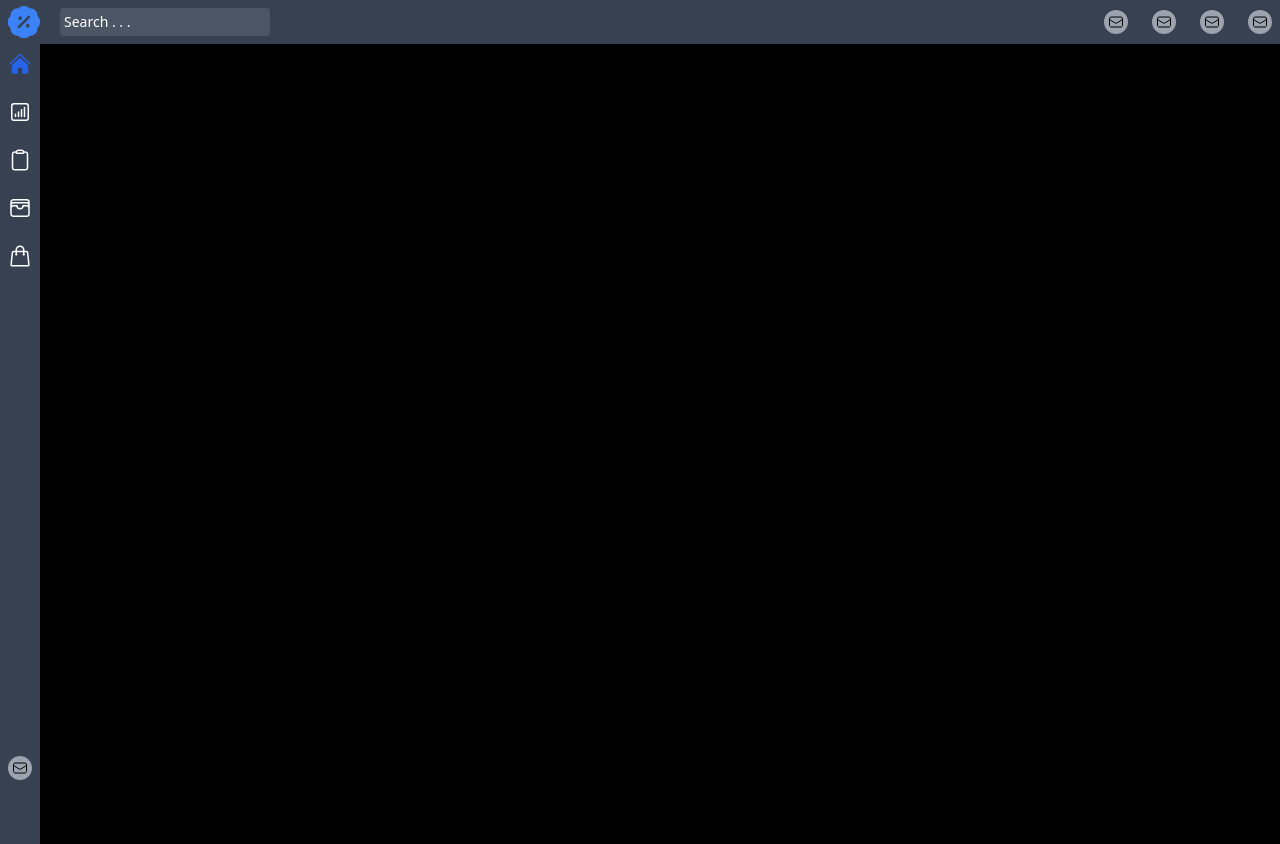
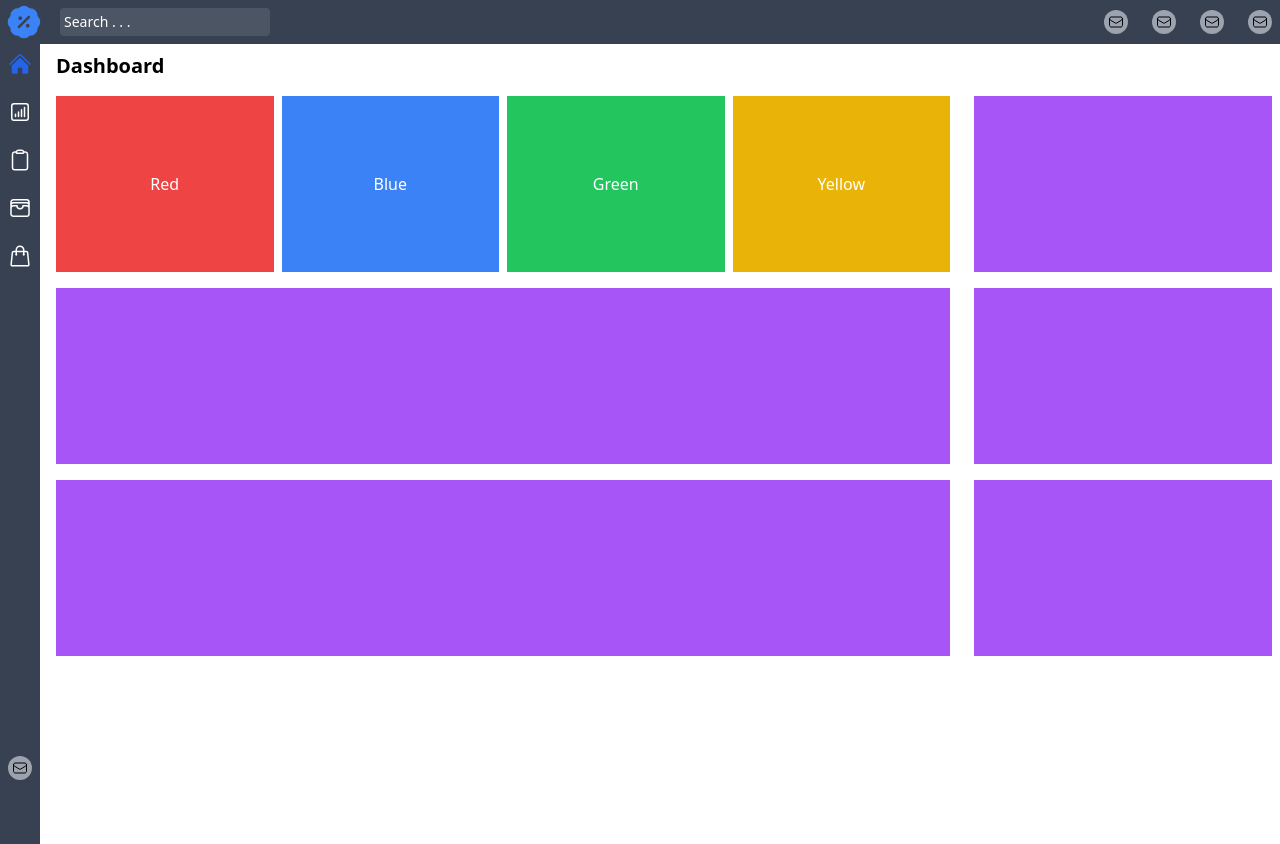
Before and after one commit to SushilCodePro/myfitpeo, a React (Create React App) app: page / in a window 1280 px wide. After the commit the page ends 800 px from the top, so only its background shows below. Built offline with nearby package versions, Linux system fonts and the light colour scheme.

Commit message:
Resposive dasboard desigend

```diff
--- a/src/App.js
+++ b/src/App.js
@@ -1,13 +1,35 @@
 // import { BeakerIcon } from '@heroicons/react/24/solid'
 // import { AcademicCapIcon } from '@heroicons/react/24/outline'
+import Activity from "./components/dashboard/Activity.js";
+import Dashboard from "./components/dashboard/Dasboard.js";
+import Feedback from "./components/dashboard/Feedback.js";
+import Menu from "./components/dashboard/Menu.js";
+import NetProfit from "./components/dashboard/NetProfit.js";
+import Order from "./components/dashboard/Order.js";
 import NavBar from "./components/layout/NavBar.js";
 import SideBar from "./components/layout/SideBar.js";
 
 function App() {
   return (
-    <div className="container mx-auto bg-black">
-        <NavBar/>
-        <SideBar/>
+    <div className="container mx-auto">
+      <NavBar />
+      <SideBar />
+      <div className="ml-12 mt-13 p-2">
+        <h1 className="text-xl font-bold mb-4">Dashboard</h1>
+        <div className="flex space-y-4 md:space-x-6 md:space-y-0 flex-col md:flex-row">
+          <Dashboard />
+          <NetProfit />
+        </div>
+        <div className="flex space-y-4 md:space-x-6 md:space-y-0 flex-col md:flex-row mt-4">
+          <Activity />
+          <Menu />
+        </div>
+        <div className="flex space-y-4 md:space-x-6 md:space-y-0 flex-col md:flex-row mt-4">
+          <Order />
+          <Feedback />
+        </div>
+
+      </div>
     </div>
 
   );
--- /dev/null
+++ b/src/components/dashboard/Activity.js
@@ -0,0 +1,12 @@
+
+
+function Activity() {
+
+    return (
+
+        <div className="w-full md:flex-3 h-44 bg-purple-500"></div>
+
+    );
+}
+
+export default Activity;
--- /dev/null
+++ b/src/components/dashboard/Dasboard.js
@@ -0,0 +1,39 @@
+
+
+function Dashboard() {
+
+    return (
+
+        // <div className=" flex-1 h-44 space-x-2">
+        //     <div className="flex-1 bg-red-500">
+
+        //     </div>
+        //     <div className="flex-1 bg-blue-500">
+
+        //     </div>
+        //     <div className="flex-1 bg-green-500">
+
+        //     </div>
+        //     <div className="flex-1 bg-yellow-500">
+
+        //     </div>
+        // </div>
+        <div className="w-full md:flex-3 flex h-44 space-x-2">
+            <div className="flex-1 bg-red-500 min-h-44 flex items-center justify-center">
+                <span className="text-white">Red</span>
+            </div>
+            <div className="flex-1 bg-blue-500 min-h-44 flex items-center justify-center">
+                <span className="text-white">Blue</span>
+            </div>
+            <div className="flex-1 bg-green-500 min-h-44 flex items-center justify-center">
+                <span className="text-white">Green</span>
+            </div>
+            <div className="flex-1 bg-yellow-500 min-h-44 flex items-center justify-center">
+                <span className="text-white">Yellow</span>
+            </div>
+        </div>
+
+    );
+}
+
+export default Dashboard;
--- /dev/null
+++ b/src/components/dashboard/Feedback.js
@@ -0,0 +1,12 @@
+
+
+function Feedback() {
+
+    return (
+
+        <div className="w-full md:flex-1 h-44 bg-purple-500"></div>
+
+    );
+}
+
+export default Feedback;
--- /dev/null
+++ b/src/components/dashboard/Menu.js
@@ -0,0 +1,12 @@
+
+
+function Menu() {
+
+    return (
+
+        <div className=" w-full md:flex-1 h-44 bg-purple-500 md:ml-2"></div>
+
+    );
+}
+
+export default Menu;
--- /dev/null
+++ b/src/components/dashboard/NetProfit.js
@@ -0,0 +1,12 @@
+
+
+function NetProfit() {
+
+    return (
+
+        <div className=" w-full md:flex-1 h-44 bg-purple-500 md:ml-2"></div>
+
+    );
+}
+
+export default NetProfit;
--- /dev/null
+++ b/src/components/dashboard/Order.js
@@ -0,0 +1,12 @@
+
+
+function Order() {
+
+    return (
+
+        <div className="w-full md:flex-3 h-44 bg-purple-500"></div>
+
+    );
+}
+
+export default Order;
--- a/src/components/layout/SideBar.js
+++ b/src/components/layout/SideBar.js
@@ -2,7 +2,7 @@
 function SideBar() {
 
     return (
-        <div className="flex flex-col  bg-gray-700 w-10 h-screen items-center py-2">
+        <div className="flex flex-col  bg-gray-700 w-10 h-screen items-center py-2 fixed">
             <div className="flex-1 space-y-6">
                 <div className=''>
                     <svg xmlns="http://www.w3.org/2000/svg" viewBox="0 0 24 24" fill="currentColor" className="size-6 text-blue-600">
--- a/tailwind.config.js
+++ b/tailwind.config.js
@@ -6,7 +6,12 @@ module.exports = {
     extend: {
       placeholderColor: {
         'white': '#ffffff',
-      }
+      },
+      flex: {
+        '1': '1 1 0%',
+        '2': '2 2 0%',
+        '3': '3 3 0%',
+      },
     },
   },
   variants: {
```
